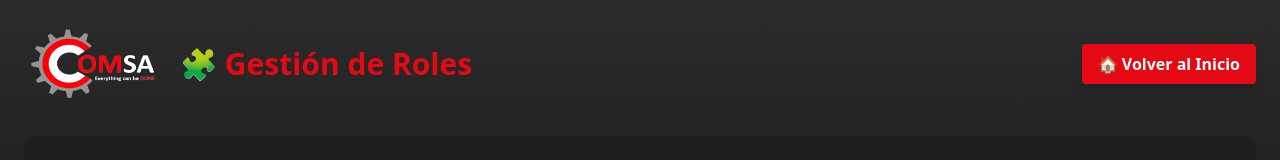
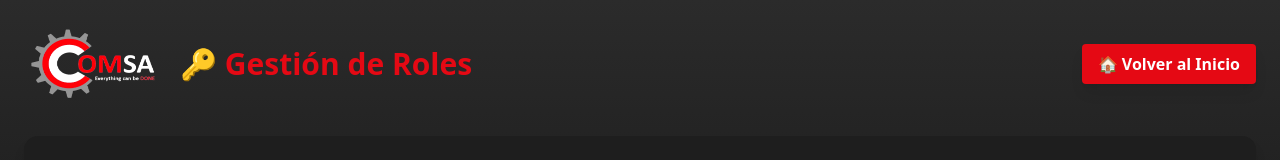
Before and after one commit to David20020111/SistemaDeInventarioCOMSA, a Next.js app in the folder frontend/inventario-frontend/: page /roles in a window 1280 px wide. Shown: the top 160 px of the page. Built offline with nearby package versions, Linux system fonts and the light colour scheme; no server answers.

Commit message:
Base de datos en nube lista para su uso

```diff
--- a/frontend/inventario-frontend/src/app/roles/page.jsx
+++ b/frontend/inventario-frontend/src/app/roles/page.jsx
@@ -51,7 +51,7 @@ export default function RolesPage() {
         <div className="flex items-center space-x-3">
           <img src="/logoComsa.png" alt="Logo" className="w-36 h-20" />
           <h1 className="text-3xl font-bold" style={{ color: COLORS.primary }}>
-            🧩 Gestión de Roles
+            🔑 Gestión de Roles
           </h1>
         </div>
 
```
